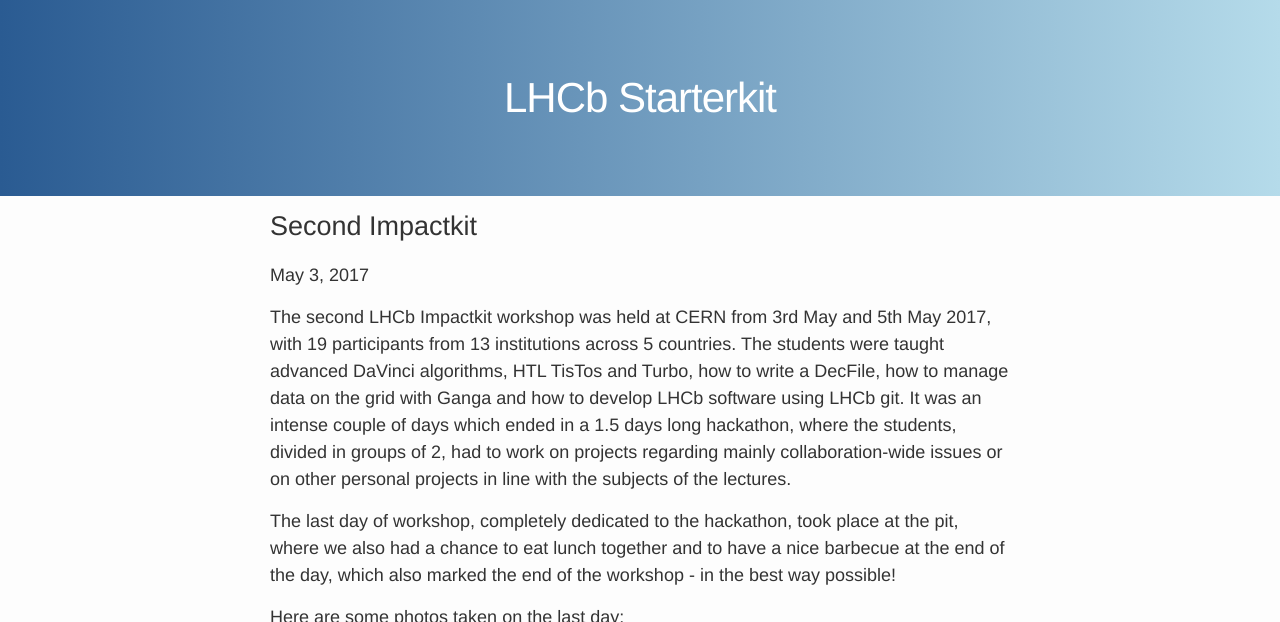
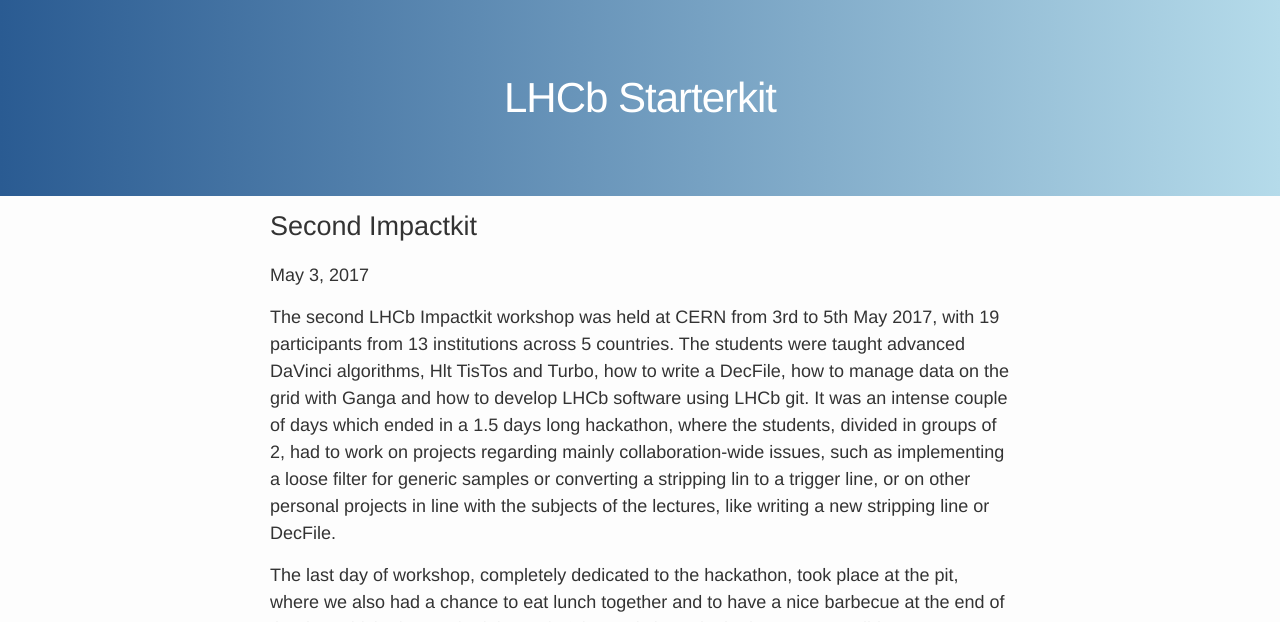
Before and after one commit to lhcb/starterkit, a Jekyll site: the page built from _posts/2017-05-03-impactkit.md, in a window 1280 px wide and 900 px high, cut to the strip 0-622 px from the top of the window. Built offline with Jekyll 4.4.1, drawn with Linux system fonts in a browser that asks for light colours; some of the changed text lies outside the part shown.

Commit message:
Implemented Violaine's comments

```diff
--- a/_posts/2017-05-03-impactkit.md
+++ b/_posts/2017-05-03-impactkit.md
@@ -6,9 +6,9 @@
 indico: https://indico.cern.ch/event/624551/
 ---
 
-The second LHCb Impactkit workshop was held at CERN from 3rd May and 5th May 2017, with 19 participants from 13 institutions across 5 countries.
-The students were taught advanced DaVinci algorithms, HTL TisTos and Turbo, how to
-write a DecFile, how to manage data on the grid with Ganga and how to develop LHCb software using LHCb git. It was an intense couple of days which ended in a 1.5 days long hackathon, where the students, divided in groups of 2, had to work on projects regarding mainly collaboration-wide issues or on other personal projects in line with the subjects of the lectures.
+The second LHCb Impactkit workshop was held at CERN from 3rd to 5th May 2017, with 19 participants from 13 institutions across 5 countries.
+The students were taught advanced DaVinci algorithms, Hlt TisTos and Turbo, how to
+write a DecFile, how to manage data on the grid with Ganga and how to develop LHCb software using LHCb git. It was an intense couple of days which ended in a 1.5 days long hackathon, where the students, divided in groups of 2, had to work on projects regarding mainly collaboration-wide issues, such as implementing a loose filter for generic samples or converting a stripping lin to a trigger line, or on other personal projects in line with the subjects of the lectures, like writing a new stripping line or DecFile.
 
 The last day of workshop, completely dedicated to the hackathon, took place at the pit, where we also had a chance to eat lunch together and to have a nice barbecue at the end of the day, which also marked the end of the workshop - in the best way possible!
 
@@ -20,7 +20,7 @@
 ![Dinner at the pit]({{ site.baseurl }}/img/2017-05/foto3.jpg)
 
 
-The Starterkit team would like to thank all the students for attending. Our passion in teaching would serve no purpose without your will to learn.
+The Starterkit team would like to thank all the students for attending. Our passion for teaching would serve no purpose without your will to learn.
 
 ## Feedback
 
```
Also changed, not shown: other parts of _posts/2017-05-03-impactkit.md (+1 -1 lines).
